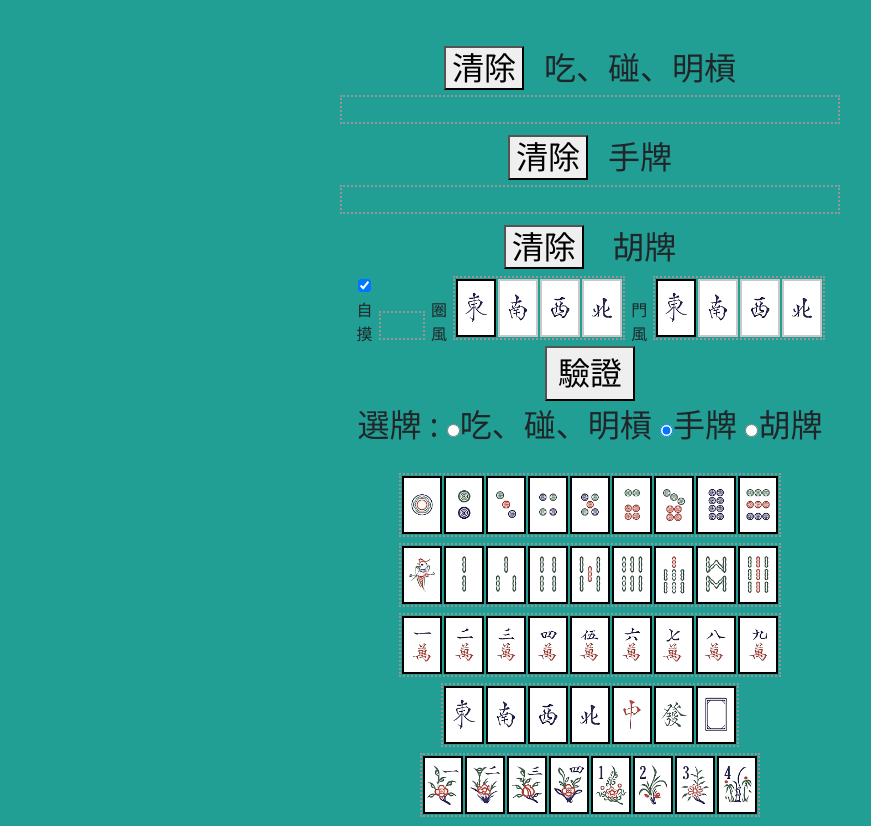
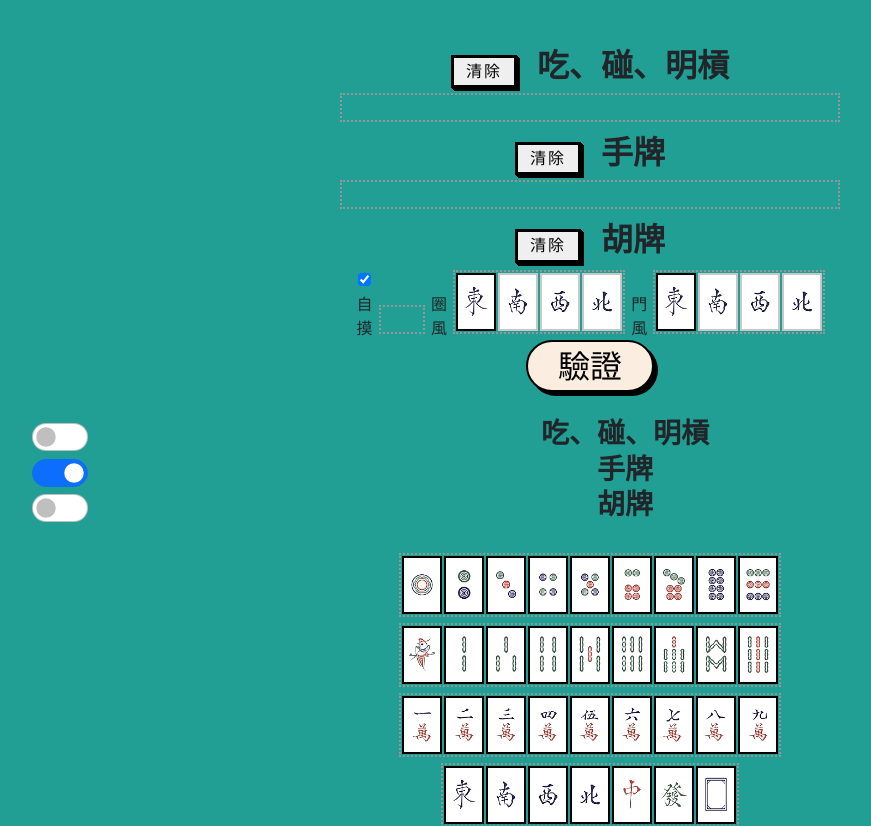
Before and after one commit to langley228/aien16-mahjong-ui, a Flask app: page /ans in a window 1280 px wide. Shown: the part 59-885 px from the top of the page, without its empty margins (50-921 px from the left). Run offline with Flask 2, Linux system fonts and the light colour scheme.

Commit message:
edit clear button and verify button style

```diff
--- /dev/null
+++ b/mahjong/static/styles/button.css
@@ -0,0 +1,63 @@
+.button-54 {
+  font-family: "Open Sans", sans-serif;
+  font-size: 16px;
+  letter-spacing: 2px;
+  text-decoration: none;
+  text-transform: uppercase;
+  color: #000;
+  cursor: pointer;
+  border: 3px solid;
+  padding: 0.25em 0.5em;
+  box-shadow: 1px 1px 0px 0px, 1px 1px 0px 0px, 1px 1px 0px 0px, 2px 2px 0px 0px, 3px 3px 0px 0px;
+  position: relative;
+  user-select: none;
+  -webkit-user-select: none;
+  touch-action: manipulation;
+}
+
+.button-54:active {
+  box-shadow: 0px 0px 0px 0px;
+  top: 5px;
+  left: 5px;
+}
+
+@media (min-width: 768px) {
+  .button-54 {
+    padding: 0.25em 0.75em;
+  }
+}
+
+.button-74 {
+  background-color: #fbeee0;
+  border: 2px solid #000;
+  border-radius: 30px;
+  box-shadow: #000 4px 4px 0 0;
+  color: #000;
+  cursor: pointer;
+  display: inline-block;
+  font-weight: 600;
+  font-size: 18px;
+  padding: 0 18px;
+  line-height: 50px;
+  text-align: center;
+  text-decoration: none;
+  user-select: none;
+  -webkit-user-select: none;
+  touch-action: manipulation;
+}
+
+.button-74:hover {
+  background-color: #fff;
+}
+
+.button-74:active {
+  box-shadow: #422800 2px 2px 0 0;
+  transform: translate(2px, 2px);
+}
+
+@media (min-width: 768px) {
+  .button-74 {
+    min-width: 120px;
+    padding: 0 25px;
+  }
+}
--- a/mahjong/templates/ans.html
+++ b/mahjong/templates/ans.html
@@ -2,19 +2,20 @@
 
 {% block content %}
 <link href="{{ url_for('static', filename='styles/index.css') }}" rel="stylesheet">
+<link href="{{ url_for('static', filename='styles/button.css') }}" rel="stylesheet">
 
 <body>
   <div id="divData" class="container">
-    <h2><button class="btn-clear" style="margin-right: 20px;">清除</button>吃、碰、明槓</h2>
+    <h2><button class="button-54" style="margin-right: 20px;">清除</button><b>吃、碰、明槓</b></h2>
     <div class="tile-group" id="outgroup">
     </div>
     <br>
-    <h2><button class="btn-clear" style="margin-right: 20px;">清除</button>手牌</h2>
+    <h2><button class="button-54" style="margin-right: 20px;">清除</button><b>手牌</b></h2>
     <div class="tile-group" id="ingroup">
     </div>
     <br>
     <div class="containerGp">
-        <h2><button class="btn-clear" style="margin-right: 20px;">清除</button> 胡牌</h2>
+        <h2><button class="button-54" style="margin-right: 20px;">清除</button><b>胡牌</b></h2>
         <span style="display:inline-block;width: 20px;word-wrap: break-word ;">
           <input id="checkSelfDrawn" type="checkbox" checked>
             <label for="checkbox0">自摸</label>
@@ -54,38 +55,28 @@
         </div>
     </div>
     <br>
-    <button value="" id="btnCallApi">
+    <button class="button-74" value="" id="btnCallApi">
         <h2>驗證</h2>
     </button>
     <br>
 </div>
+<br>
   <div id="divSelTile" class="container">
     <div>
-      <h2>
-        選牌 :
-        <input
-          id="radio0"
-          type="radio"
-          name="radioSel"
-          value="0"
-          data-group="outgroup"
-        /><label for="radio0">吃、碰、明槓</label>
-        <input
-          id="radio1"
-          type="radio"
-          name="radioSel"
-          checked=""
-          value="1"
-          data-group="ingroup"
-        /><label for="radio1">手牌</label>
-        <input
-          id="radio2"
-          type="radio"
-          name="radioSel"
-          value="2"
-          data-group="lastgroup"
-        /><label for="radio2">胡牌</label>
-      </h2>
+      <h3>
+        <div class="form-check form-switch">
+          <input class="form-check-input" type="radio" id="radio0" name="radioSel" value="0" data-group="outgroup">
+          <label class="form-check-label" for="radio0"><b>吃、碰、明槓</b></label>
+        </div>
+        <div class="form-check form-switch">
+          <input class="form-check-input" type="radio" id="radio1" name="radioSel" value="1" data-group="ingroup" checked>
+          <label class="form-check-label" for="radio1"><b>手牌</b></label>
+        </div>
+        <div class="form-check form-switch">
+          <input class="form-check-input" type="radio" id="radio2" name="radioSel" value="2" data-group="lastgroup">
+          <label class="form-check-label" for="radio2"><b>胡牌</b></label>
+        </div>
+      </h3>
     </div>
     <br />
     <div class="tile-group" style="width: 382px">
@@ -235,7 +226,11 @@
     crossorigin="anonymous"
   ></script>
   <script>
-    $(".btn-clear").click(function () {
+    $(".button-54").click(function () {
+      let $btn = $(this);
+      $btn.parents("h2").nextAll(".tile-group:first").empty();
+    });
+    $(".button-74").click(function () {
       let $btn = $(this);
       $btn.parents("h2").nextAll(".tile-group:first").empty();
     });
```
